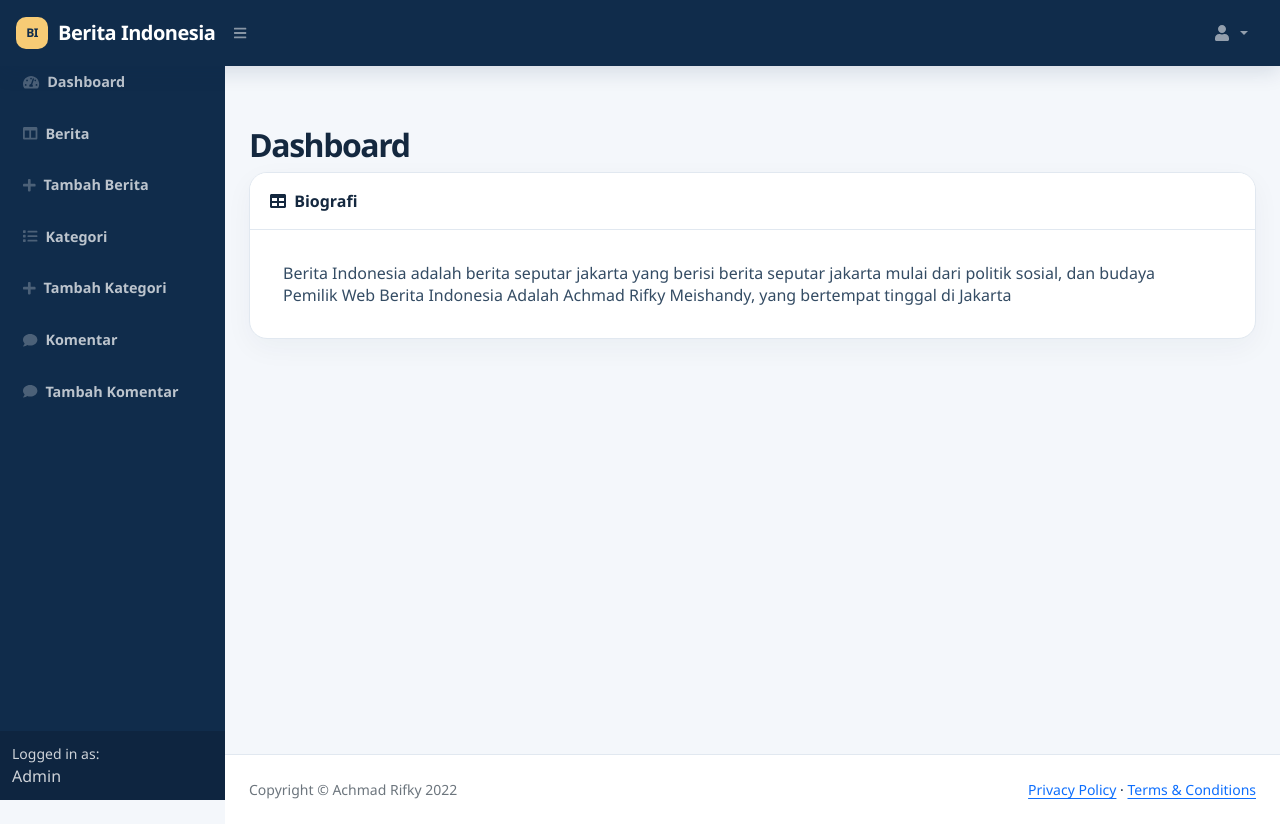
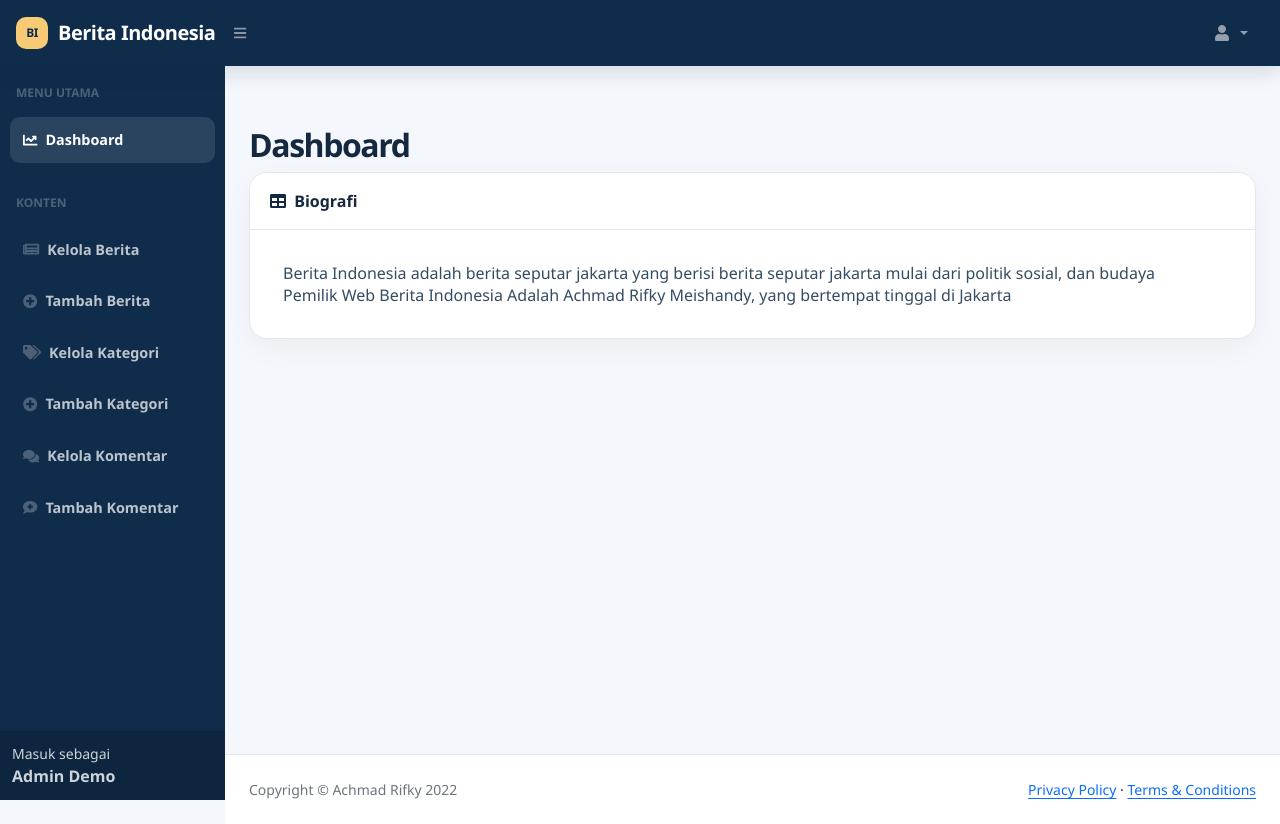
Before and after one commit to AchmadRifkyMeishandy/Web-Berita, a PHP site: page /admin/index.php in a window 1280 px wide. Run offline with PHP 8.4, Linux system fonts and the light colour scheme; a user stored in the database is signed in; some libraries are stand-ins or nearby versions.

Commit message:
style: clean admin sidebar and highlight active navigation

```diff
--- a/admin/menu.php
+++ b/admin/menu.php
@@ -1,44 +1,47 @@
-<nav class="sb-sidenav accordion sb-sidenav-dark" id="sidenavAccordion">
+<?php
+$currentPage = basename($_SERVER['PHP_SELF'] ?? 'index.php');
+$adminDisplayName = $_SESSION['admin_name'] ?? 'Administrator';
+$adminDisplayName = htmlspecialchars((string) $adminDisplayName, ENT_QUOTES | ENT_SUBSTITUTE, 'UTF-8');
+?>
+<nav class="sb-sidenav accordion sb-sidenav-dark" id="sidenavAccordion" aria-label="Navigasi administrasi">
     <div class="sb-sidenav-menu">
         <div class="nav">
-
-                        <style>
-                            body{background-color: blue;}
-                        </style>
-                            <a class="nav-link" href="index.php">
-                                <div class="sb-nav-link-icon"><i class="fas fa-tachometer-alt"></i></div>
+            <div class="sb-sidenav-menu-heading">Menu utama</div>
+            <a class="nav-link <?= $currentPage === 'index.php' ? 'active' : ''; ?>" href="index.php">
+                <div class="sb-nav-link-icon"><i class="fas fa-chart-line" aria-hidden="true"></i></div>
                 Dashboard
             </a>
-                            <a class="nav-link" href="berita.php">
-                                <div class="sb-nav-link-icon"><i class="fas fa-columns"></i></div>
-                                Berita
+
+            <div class="sb-sidenav-menu-heading">Konten</div>
+            <a class="nav-link <?= in_array($currentPage, ['berita.php', 'e_berita.php'], true) ? 'active' : ''; ?>" href="berita.php">
+                <div class="sb-nav-link-icon"><i class="fas fa-newspaper" aria-hidden="true"></i></div>
+                Kelola Berita
             </a>
-                            <a class="nav-link" href="t_berita.php">
-                                <div class="sb-nav-link-icon"><i class="fas fa-plus"></i></div>
+            <a class="nav-link <?= $currentPage === 't_berita.php' ? 'active' : ''; ?>" href="t_berita.php">
+                <div class="sb-nav-link-icon"><i class="fas fa-plus-circle" aria-hidden="true"></i></div>
                 Tambah Berita
             </a>
-                            <a class="nav-link" href="kategori.php">
-                                <div class="sb-nav-link-icon"><i class="fas fa-list"></i></div>
-                                Kategori
+            <a class="nav-link <?= in_array($currentPage, ['kategori.php', 'e_kategori.php'], true) ? 'active' : ''; ?>" href="kategori.php">
+                <div class="sb-nav-link-icon"><i class="fas fa-tags" aria-hidden="true"></i></div>
+                Kelola Kategori
             </a>
-                            <a class="nav-link" href="t_kategori.php">
-                                <div class="sb-nav-link-icon"><i class="fas fa-plus"></i></div>
+            <a class="nav-link <?= $currentPage === 't_kategori.php' ? 'active' : ''; ?>" href="t_kategori.php">
+                <div class="sb-nav-link-icon"><i class="fas fa-plus-circle" aria-hidden="true"></i></div>
                 Tambah Kategori
             </a>
-                            <a class="nav-link" href="komentar.php">
-                                <div class="sb-nav-link-icon"><i class="fas fa-comment"></i></div>
-                                Komentar
+            <a class="nav-link <?= $currentPage === 'komentar.php' ? 'active' : ''; ?>" href="komentar.php">
+                <div class="sb-nav-link-icon"><i class="fas fa-comments" aria-hidden="true"></i></div>
+                Kelola Komentar
             </a>
-                            <a class="nav-link" href="t_komentar.php">
-                                <div class="sb-nav-link-icon"><i class="fas fa-comment"></i></div>
+            <a class="nav-link <?= $currentPage === 't_komentar.php' ? 'active' : ''; ?>" href="t_komentar.php">
+                <div class="sb-nav-link-icon"><i class="fas fa-comment-medical" aria-hidden="true"></i></div>
                 Tambah Komentar
             </a>
-
-
         </div>
     </div>
+
     <div class="sb-sidenav-footer">
-                        <div class="small">Logged in as:</div>
-                        Admin
+        <div class="small">Masuk sebagai</div>
+        <strong><?= $adminDisplayName; ?></strong>
     </div>
 </nav>
```
Lines whose indentation alone changed are shown as unchanged.
